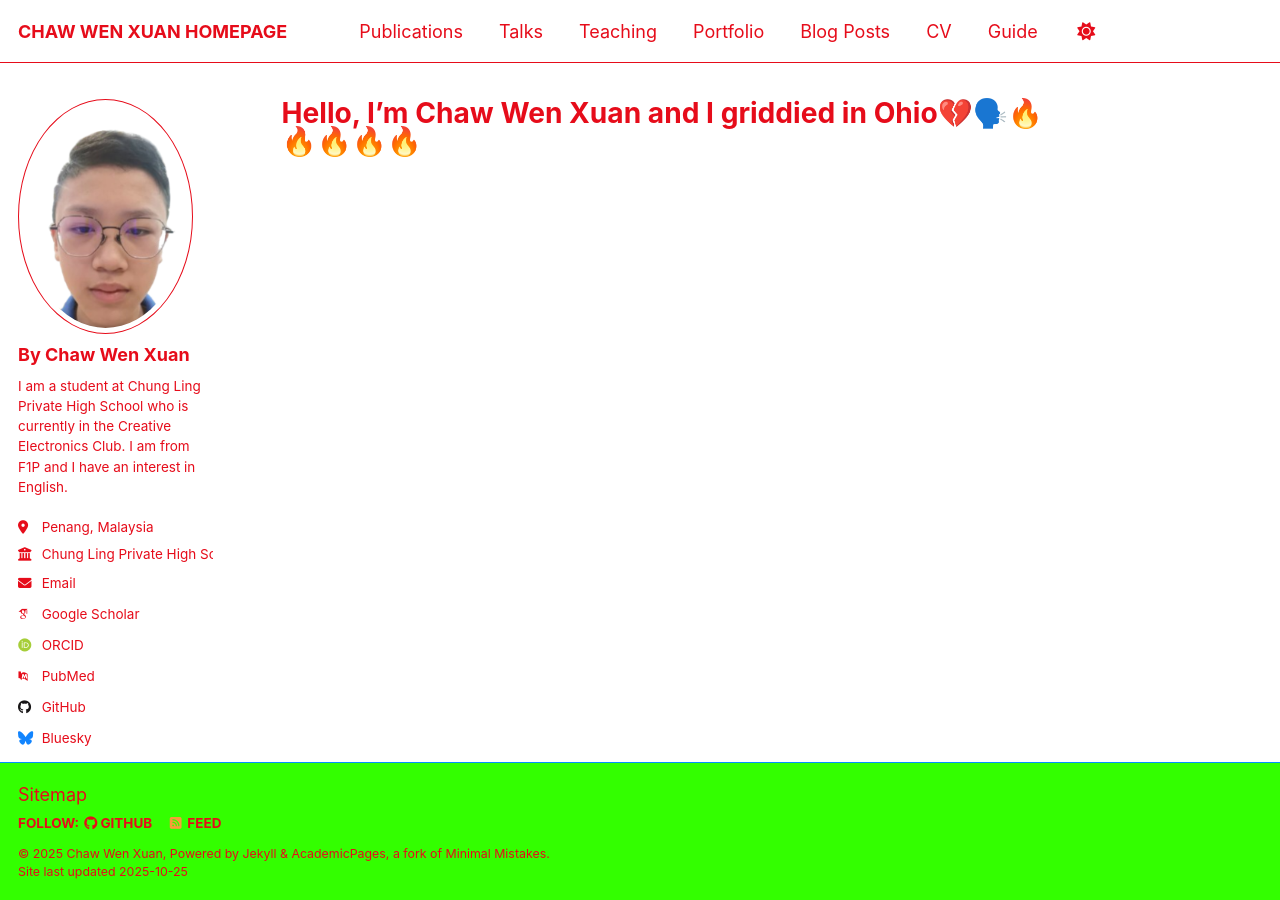
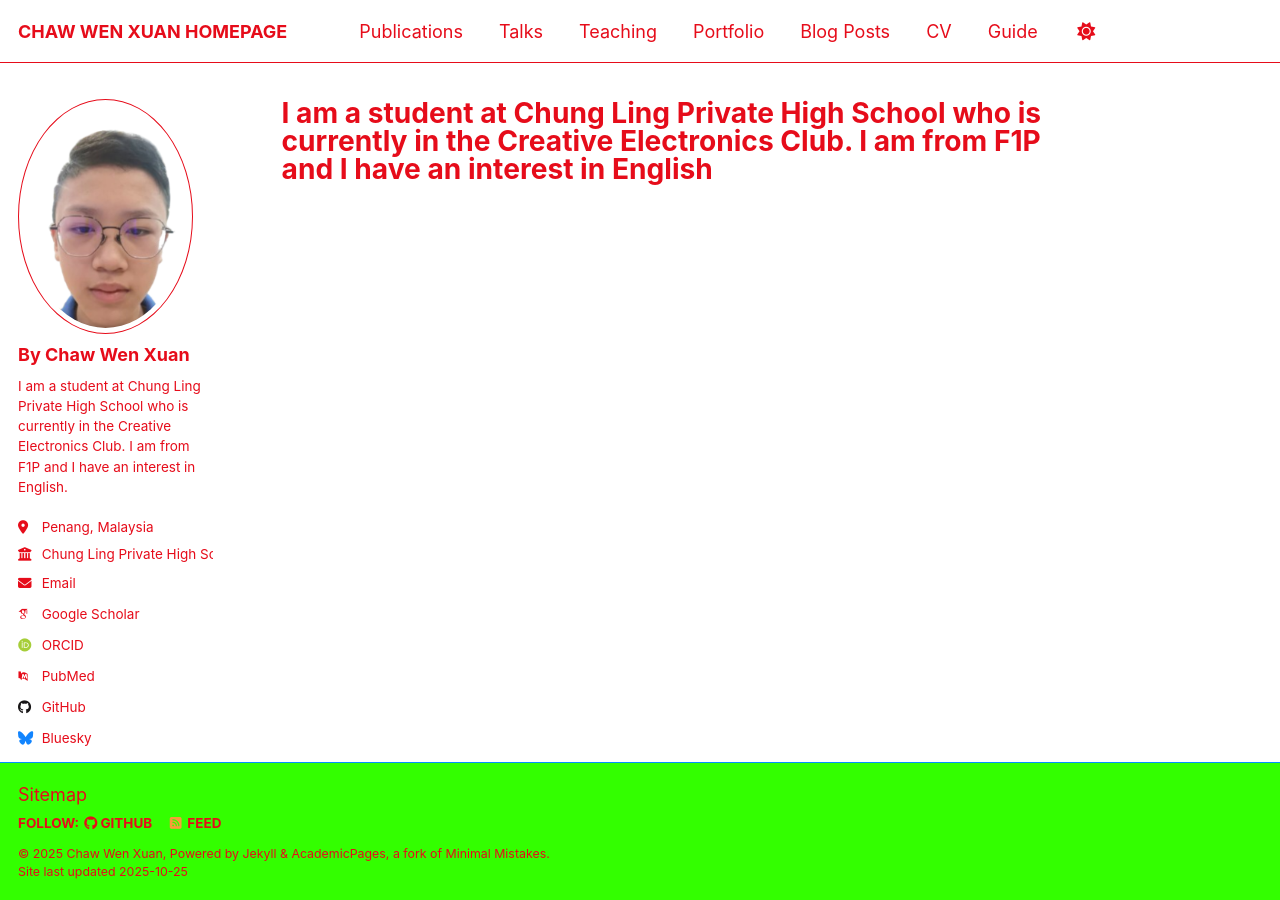
Before and after one commit to Vince4242/Vince4242.github.io, a Jekyll site: the page built from _pages/about.md, in a window 1280 px wide. Built offline with Jekyll 4.4.1, drawn with Linux system fonts in a browser that asks for light colours; some web fonts are replaced; a script that is not in the unit is left out.

Commit message:
update about.md

```diff
--- a/_pages/about.md
+++ b/_pages/about.md
@@ -1,6 +1,6 @@
 ---
 permalink: /
-title: "Hello, I'm Chaw Wen Xuan and I griddied in Ohio💔🗣️🔥🔥🔥🔥🔥"
+title: "I am a student at Chung Ling Private High School who is currently in the Creative Electronics Club. I am from F1P and I have an interest in English"
 
 author_profile: true
 redirect_from:
```
